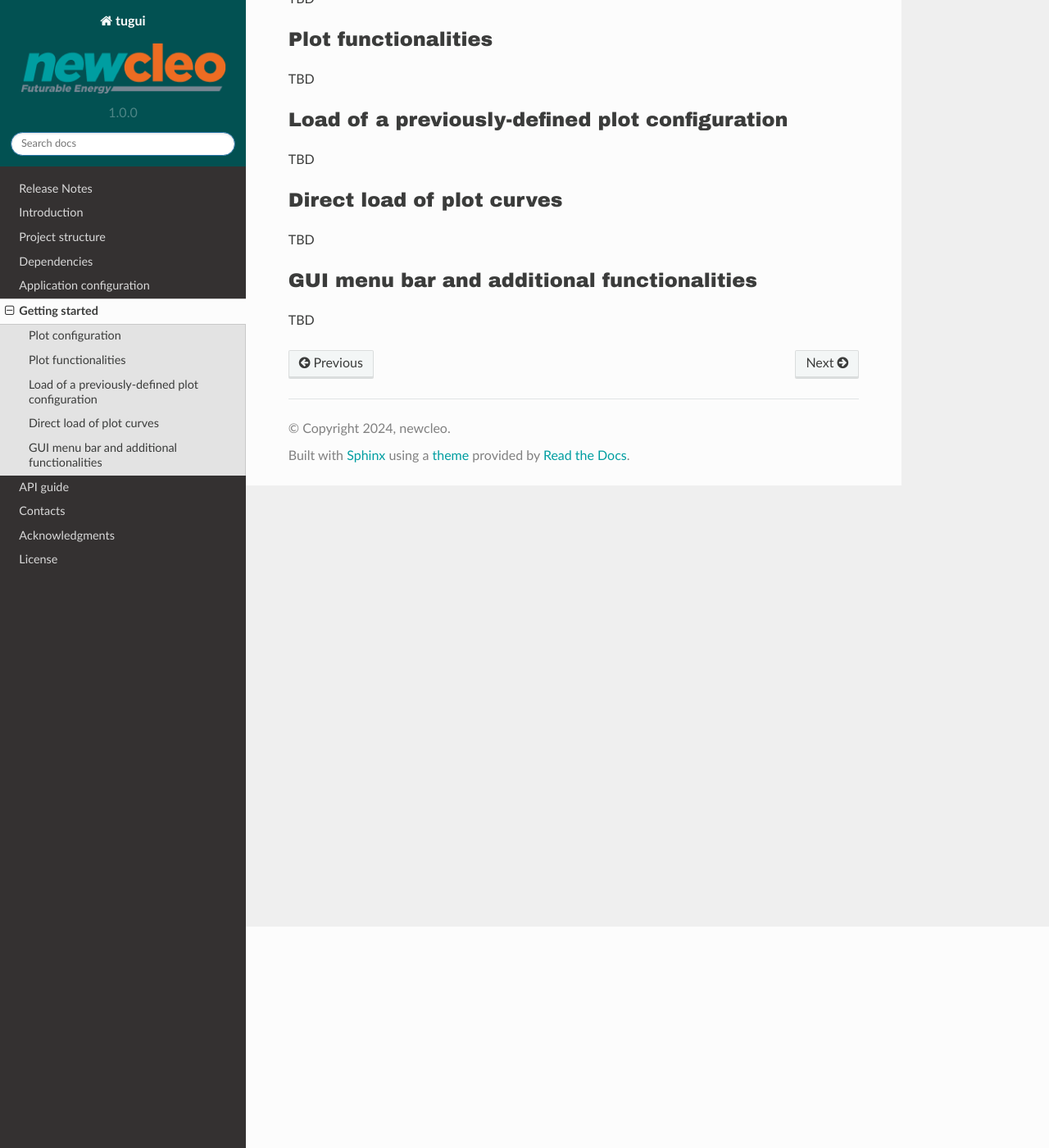
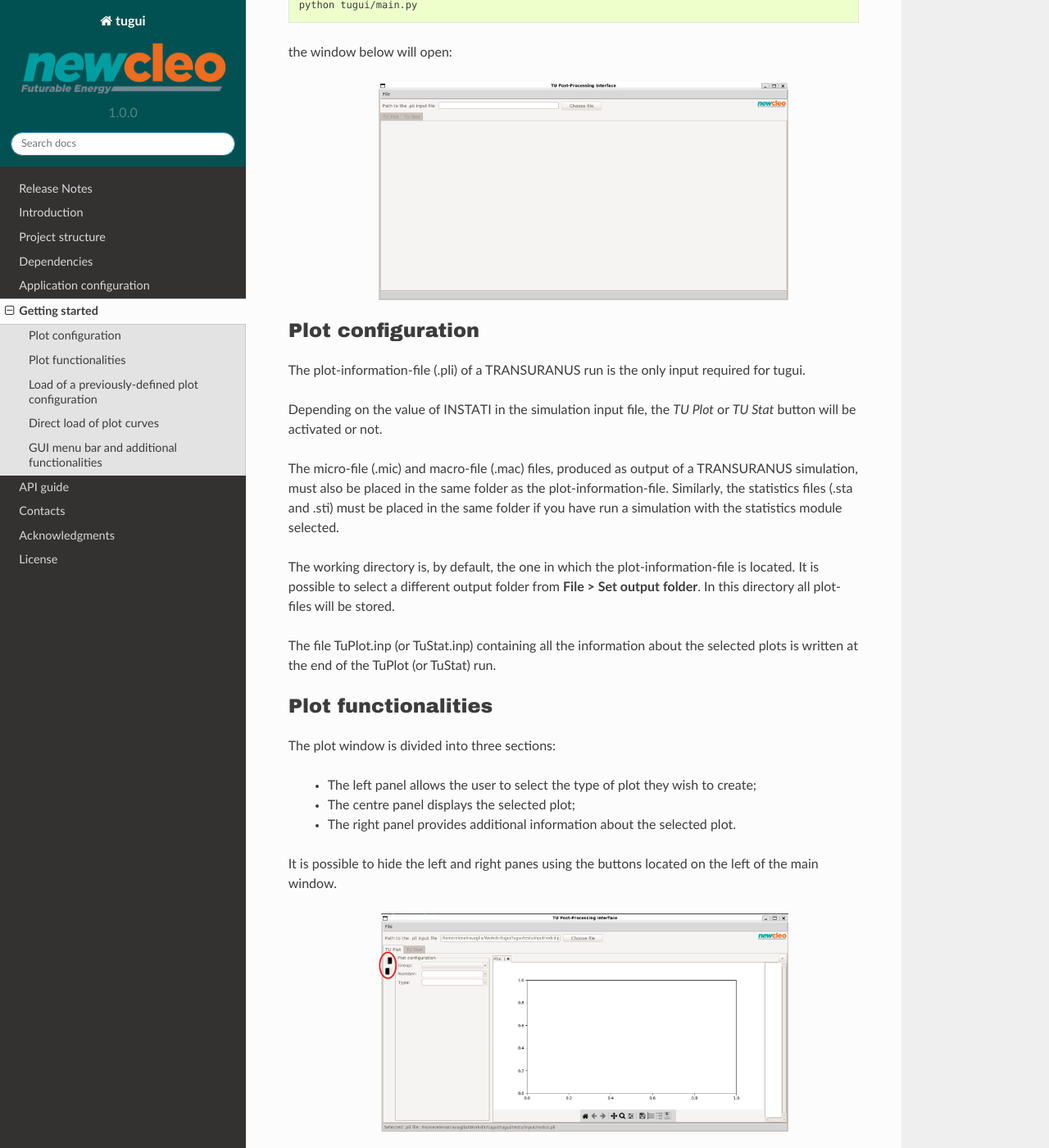
Before and after one commit to newcleo-dev-team/tugui, a Sphinx documentation site: the page built from docs/source/getting_started.rst, in a window 1280 px wide and 1400 px high, scrolled down 270 px. Shown: the whole window at 82% size. Built offline with Sphinx 7.4.7 and the Read the Docs theme 2.0.0, drawn with Linux system fonts in a browser that asks for light colours; some web fonts are replaced; some of the changed text lies outside the part shown.

Commit message:
[015-contents-of-the-documentation], issue #15, Updated getting_started and added figures

```diff
--- a/docs/source/getting_started.rst
+++ b/docs/source/getting_started.rst
@@ -2,29 +2,136 @@
 Getting started
 ===============
 
-TBD
+This section contains some examples of basic usage of tugui.
+
+
+Executing the following command from the command prompt
+
+.. code-block:: bash
+
+    python tugui/main.py
+
+the window below will open:
+
+  .. _timevsqin:
+
+  .. figure:: resources/figures/initial_interface.png
+    :width: 500
+    :align: Center
 
 Plot configuration
 ==================
 
-TBD
+The plot-information-file (.pli) of a TRANSURANUS run is the only input required for tugui.
+
+Depending on the value of INSTATI in the simulation input file,
+the `TU Plot` or `TU Stat` button will be activated or not.
+
+The micro-file (.mic) and macro-file (.mac) files, produced as output of a TRANSURANUS simulation,
+must also be placed in the same folder as the plot-information-file.
+Similarly, the statistics files (.sta and .sti) must be placed in the same folder
+if you have run a simulation with the statistics module selected.
+
+The working directory is, by default, the one in which the plot-information-file is located.
+It is possible to select a different output folder from **File > Set output folder**.
+In this directory all plot-files will be stored.
+
+The file TuPlot.inp (or TuStat.inp) containing all the information about the selected plots
+is written at the end of the TuPlot (or TuStat) run.
+
 
 Plot functionalities
 ====================
 
-TBD
+The plot window is divided into three sections:
+
+  - The left panel allows the user to select the type of plot they wish to create;
+
+  - The centre panel displays the selected plot;
+
+  - The right panel provides additional information about the selected plot.
+
+It is possible to hide the left and right panes using the buttons located on the left of the main window.
+
+  .. figure:: resources/figures/buttons_for_windows.png
+    :width: 500
+    :align: Center
+
+
+Once the initial diagram has been generated, a second diagram can be created
+by clicking the button with the plus symbol located on the right-hand side of the main window.
+This action will result in the appearance of a new, empty space for the diagram.
+
+  .. figure:: resources/figures/botton_for_new_plot.png
+    :width: 500
+    :align: Center
+
 
 Load of a previously-defined plot configuration
 ===============================================
 
-TBD
+Upon closing a plot window, a TuPlot.inp (or TuStat.inp) file is automatically generated,
+containing all pertinent information regarding the selected plots.
+Once a specific input file has been selected,
+a previously saved plot configuration can be loaded directly,
+thus obviating the necessity for manual replication of all plots.
+To accomplish this, simply select the desired .inp file for opening via the
+**File > Load > .inp file** option, as illustrated in the figure below.
+
+  .. figure:: resources/figures/load_inp_file.png
+    :width: 300
+    :align: Center
+
 
 Direct load of plot curves
 ==========================
 
-TBD
+It is possible to load a series of graphics that have already been created directly.
+To do so, select **File > Load > .dat/.plt files**.
+This will load all .dat files and the corresponding .plt files
+that have been previously created via the graphic interface.
+
+  .. figure:: resources/figures/load_dat_files.png
+    :width: 300
+    :align: Center
 
 GUI menu bar and additional functionalities
 ===========================================
 
-TBD
+At the bottom of the central panel is a lower bar which can be used to activate certain functions.
+This bar can be used to select the cursor to move the graph and
+display only a specific part of the plot.
+When this function is activated, the arrows become clickable and
+allow you to move through the different views of the graph.
+Additionally, the magnifying glass allows you to focus on a specific part of the graph.
+To return to the default view instead, use the first button on the bar.
+
+  .. figure:: resources/figures/bottom_bar_move.png
+    :width: 300
+    :align: Center
+
+Two methods of data storage are available.
+The first allows the user to save the plot as a figure,
+while the second enables the saving of data as a CSV file.
+
+  .. figure:: resources/figures/bottom_bar_save.png
+    :width: 300
+    :align: Center
+
+Additionally, the value of a specific point on the graph can be displayed by utilising
+the `Cursor on/off` function.
+This results in the appearance of a vertical bar within the graph,
+with the abscissa and ordinate values corresponding to the point of intersection between the two curves.
+By modifying the position of the bar, it is possible to select different points on the graph.
+
+
+  .. figure:: resources/figures/plot_bar_cursor.png
+    :width: 500
+    :align: Center
+
+The graph legend can be moved by selecting it directly with the cursor,
+and it can also be deactivated by pressing the button as shown in the figure below.
+
+  .. figure:: resources/figures/bottom_bar_legend.png
+    :width: 300
+    :align: Center
```
Also changed, not shown: docs/source/resources/figures/bottom_bar.png (added), docs/source/resources/figures/bottom_bar_cursor.png (added), docs/source/resources/figures/bottom_bar_legend.png (added), docs/source/resources/figures/bottom_bar_move.png (added), docs/source/resources/figures/bottom_bar_save.png (added), docs/source/resources/figures/botton_for_new_plot.png (added), docs/source/resources/figures/buttons_for_windows.png (added), docs/source/resources/figures/initial_interface.png (added), docs/source/resources/figures/load_dat_files.png (added), docs/source/resources/figures/load_inp_file.png (added), docs/source/resources/figures/plot_bar_cursor.png (added).
